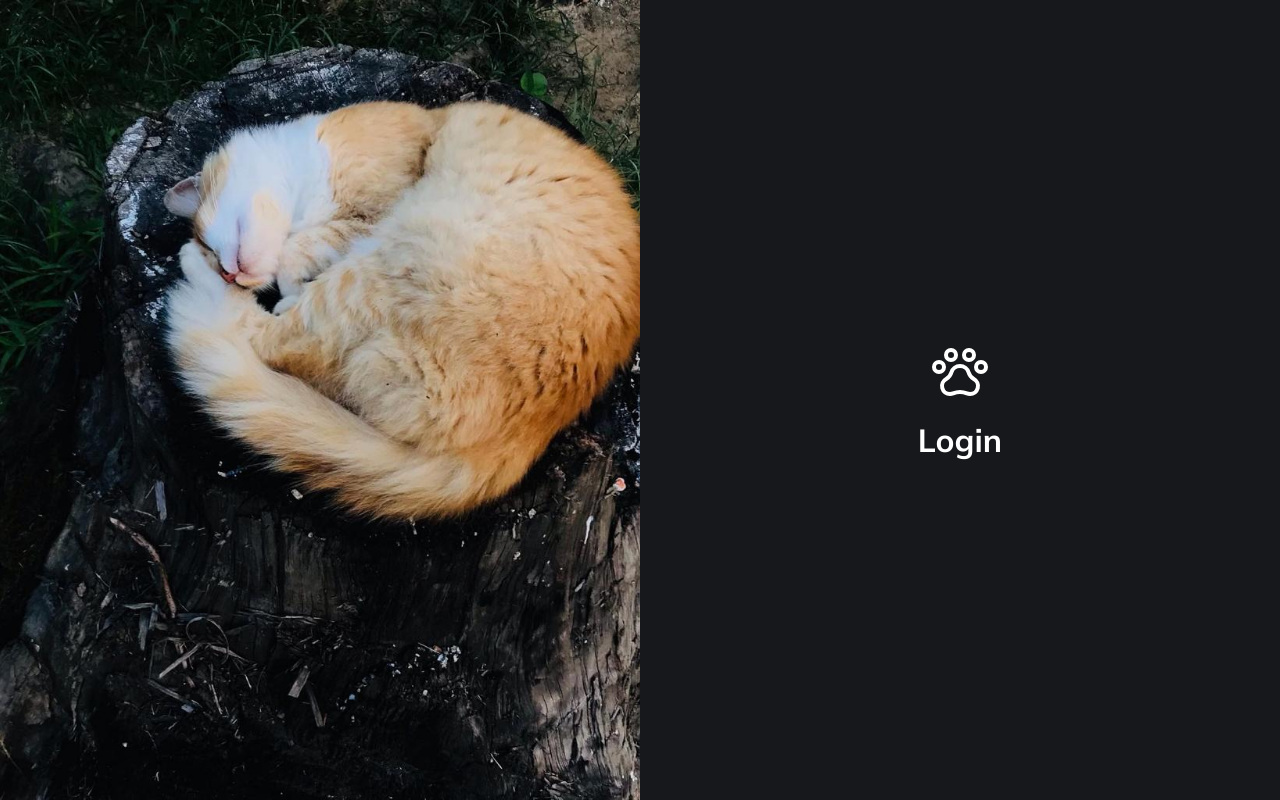
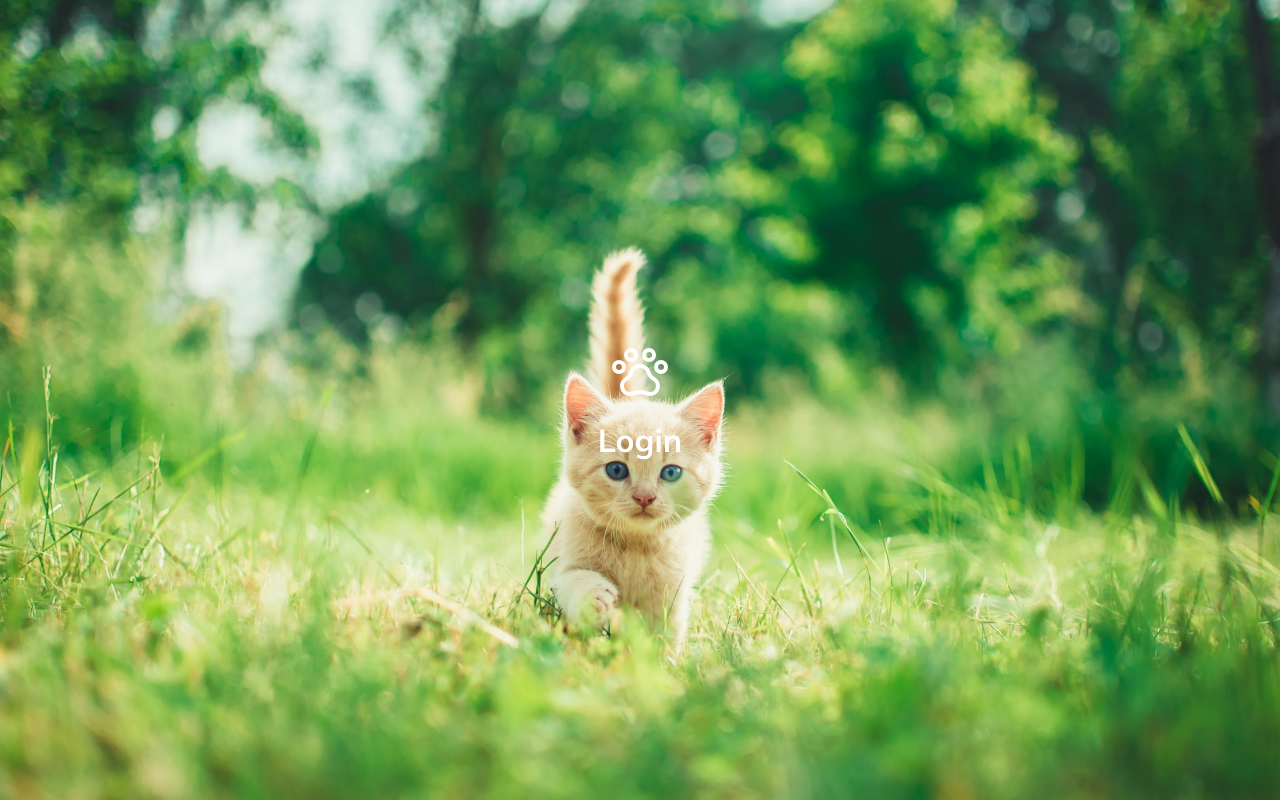
Before and after one commit to Alerrando/Associacao-Protetora, a Next.js app: page /login in a window 1280 px wide. Built offline with nearby package versions, Linux system fonts and the light colour scheme.

Commit message:
add background on desktop and mobile in login route

```diff
--- a/src/app/login/Main/index.tsx
+++ b/src/app/login/Main/index.tsx
@@ -7,7 +7,7 @@ export default function Main() {
     return (
         <main className="main-login">
             <div className="bg-login">
-                <Image src={"/background-main-home-cat.jpeg"} alt="image-background-main-dogs" quality={100} fill />
+                <Image src={`${window.innerWidth <= 764 ? "/background-login-mobile.jpeg" : "/background-login-pc.jpg"}`} alt="image-background-main-dogs" quality={100} fill />
             </div>
 
             <section className='container-login'>
--- a/src/app/login/Main/style.scss
+++ b/src/app/login/Main/style.scss
@@ -43,18 +43,3 @@
         }
     }
 }
-
-@media screen and (min-width: 764px) {
-    .main-login{
-        flex-direction: row;
-
-        .bg-login, .container-login{
-            height: 100%;
-            width: 50%;
-        }
-
-        .bg-login{
-            position: relative;
-        }
-    }
-}
```
Also changed, not shown: public/background-login-mobile.jpeg (renamed from public/background-main-home-cat.jpeg), public/background-login-pc.jpg (added).
